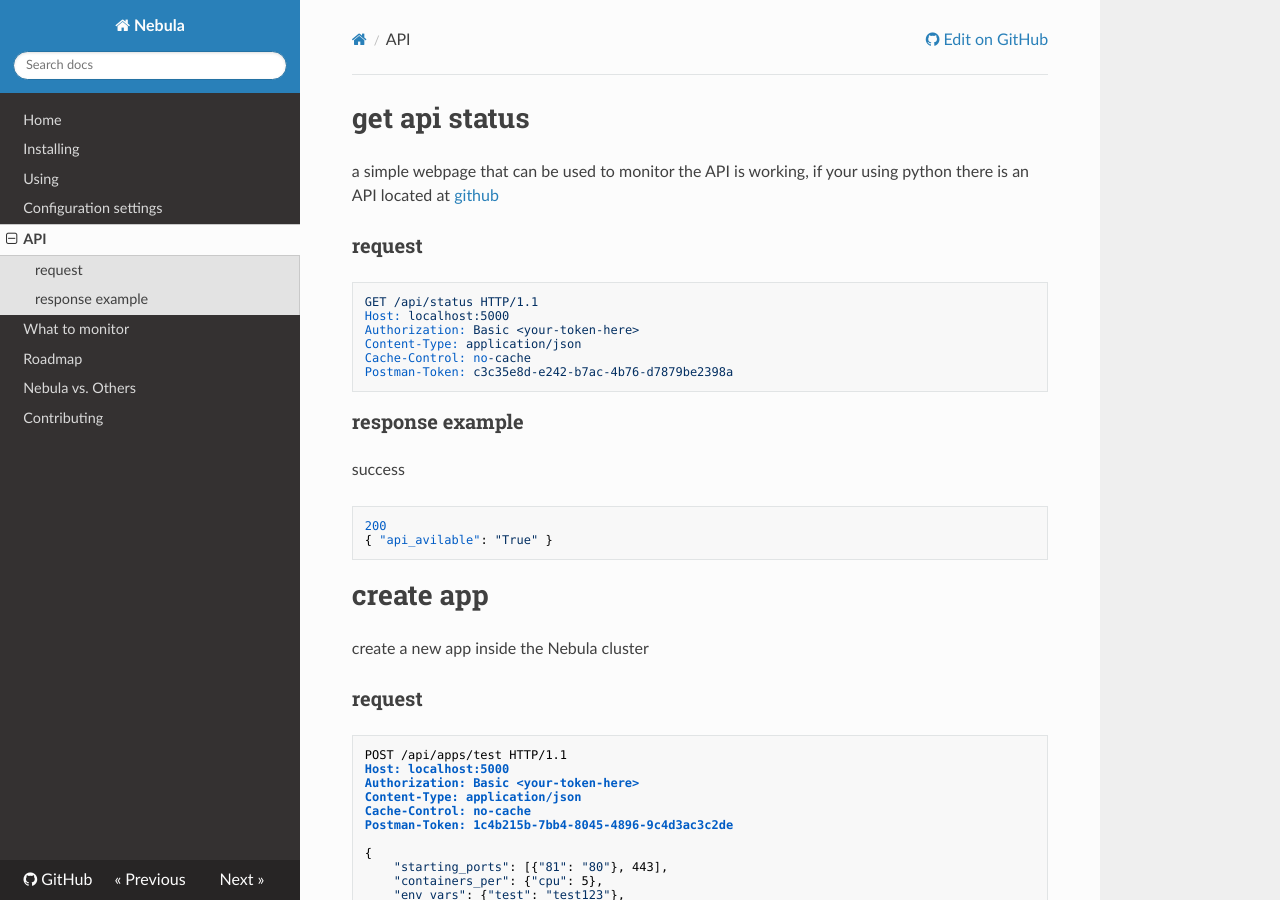
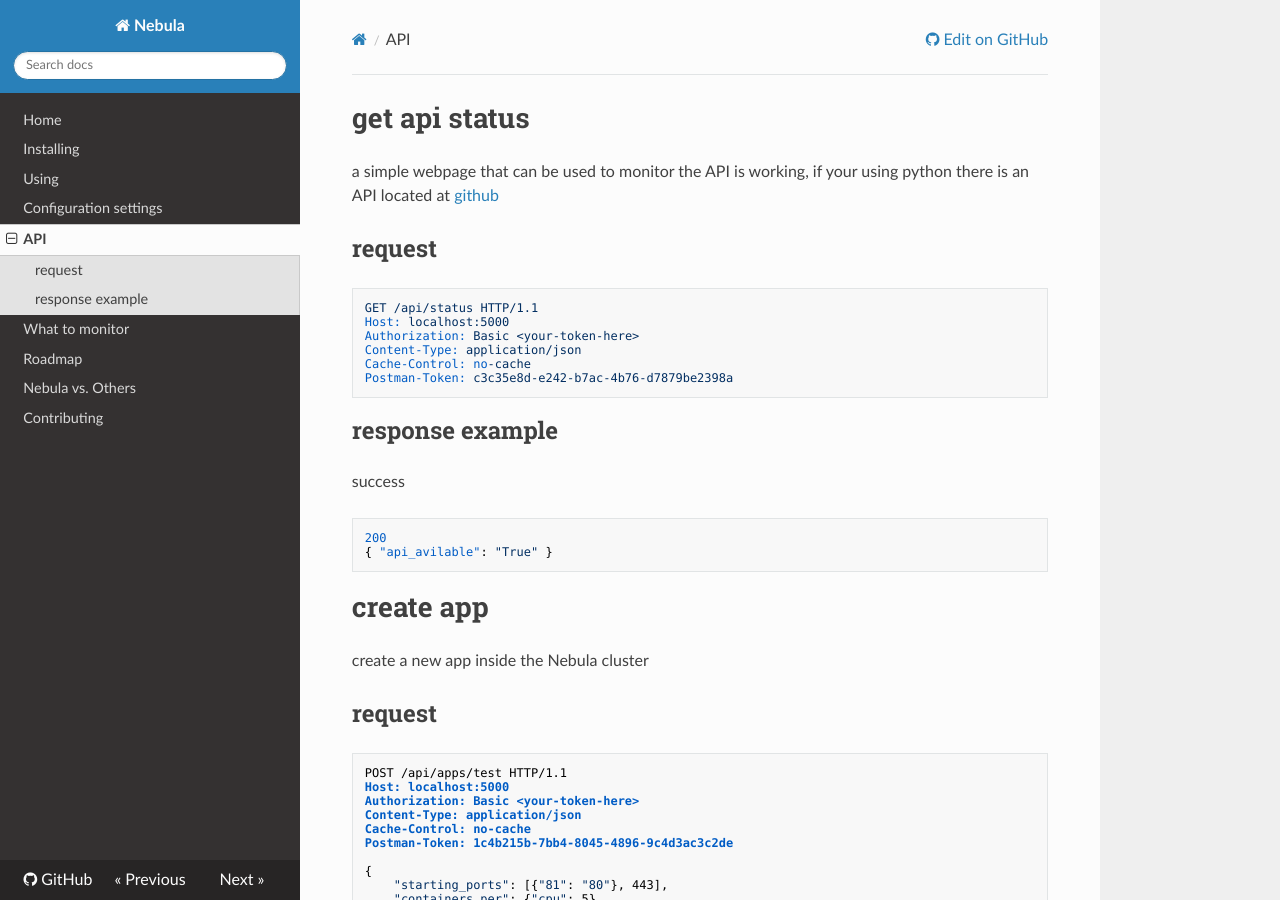
Before and after one commit to nebula-orchestrator/docs, an MkDocs documentation site: the page built from docs/api.md, in a window 1280 px wide and 900 px high. Built offline with MkDocs 1.6.1, drawn with Linux system fonts in a browser that asks for light colours; nearby versions of some CDN libraries; old or Windows-style settings are respelled for this version of MkDocs.

````diff
--- a/docs/api.md
+++ b/docs/api.md
@@ -1,6 +1,7 @@
 # get api status
 a simple webpage that can be used to monitor the API is working, if your using python there is an API located at [github](https://github.com/nebula-orchestrator/nebula-python-sdk)
-### request
+
+## request
 ```
 GET /api/status HTTP/1.1
 Host: localhost:5000
@@ -10,7 +11,7 @@ Cache-Control: no-cache
 Postman-Token: c3c35e8d-e242-b7ac-4b76-d7879be2398a
 ```
 
-### response example
+## response example
 success
 ```
 200
@@ -19,7 +20,7 @@ success
 
 # create app
 create a new app inside the Nebula cluster
-### request
+## request
 ```
 POST /api/apps/test HTTP/1.1
 Host: localhost:5000
@@ -38,7 +39,7 @@ Postman-Token: 1c4b215b-7bb4-8045-4896-9c4d3ac3c2de
 }
 ```
 
-### response example
+## response example
 success
 ```
 202
@@ -75,7 +76,7 @@ app already exists
 
 # delete app
 delete an app from the nebula cluster, be careful as the only way to restore a deleted app is manually creating it with the same veriables
-### request
+## request
 ```
 DELETE /api/apps/test HTTP/1.1
 Host: localhost:5000
@@ -85,7 +86,7 @@ Cache-Control: no-cache
 Postman-Token: 40e88690-33da-de0a-2a1c-1b01459bab8e
 ```
 
-### response example
+## response example
 success:
 ```
 202
@@ -102,7 +103,7 @@ when trying to delete a non existing app:
 
 # list apps
 list all apps managed in the current Nebula cluster
-### request
+## request
 ```
 GET /api/apps HTTP/1.1
 Host: nebula-api-01.private02.aws.vidazoo.com
@@ -112,7 +113,7 @@ Cache-Control: no-cache
 Postman-Token: 9ed33e7a-ade5-8512-2faf-e8697d855af8
 ```
 
-### response example
+## response example
 ```
 200
  {
@@ -124,7 +125,7 @@ Postman-Token: 9ed33e7a-ade5-8512-2faf-e8697d855af8
 
 # get app config
 get a specific Nebula app config
-### request
+## request
 ```
 GET /api/apps/test HTTP/1.1
 Host: localhost:5000
@@ -134,7 +135,7 @@ Cache-Control: no-cache
 Postman-Token: d67e1044-561e-cf39-a59a-93101102231e
 ```
 
-### response example
+## response example
 ```
 200
 {
@@ -160,7 +161,7 @@ Postman-Token: d67e1044-561e-cf39-a59a-93101102231e
 
 # stop app
 stop a running Nebula app
-### request
+## request
 ```
 POST /api/apps/test/stop HTTP/1.1
 Host: localhost:5000
@@ -170,7 +171,7 @@ Cache-Control: no-cache
 Postman-Token: 393100e2-fb29-3b02-fb66-b77388f810b1
 ```
 
-### response example
+## response example
 ```
 202
 {
@@ -197,7 +198,7 @@ Postman-Token: 393100e2-fb29-3b02-fb66-b77388f810b1
 
 # start app
 start a Nebula app
-### request
+## request
 ```
 POST /api/apps/test/start HTTP/1.1
 Host: localhost:5000
@@ -207,7 +208,7 @@ Cache-Control: no-cache
 Postman-Token: 8be83768-3921-f4cd-a6cb-b4fcda6b7e32
 ```
 
-### response example
+## response example
 ```
 202
  {
@@ -234,7 +235,7 @@ Postman-Token: 8be83768-3921-f4cd-a6cb-b4fcda6b7e32
 
 # restart app
 note that restarting an app also force pulling the latest version of the docker container so can be used as a form of deployment method assuming that the you overwritten the container tag in your docker registry with a newer version
-### request
+## request
 ```
 POST /api/apps/test/restart HTTP/1.1
 Host: localhost:5000
@@ -244,7 +245,7 @@ Cache-Control: no-cache
 Postman-Token: fa2e1e6f-c0c9-0dc5-a323-00ed9503cf4e
 ```
 
-### response example
+## response example
 ```
 202
 {
@@ -273,7 +274,7 @@ Postman-Token: fa2e1e6f-c0c9-0dc5-a323-00ed9503cf4e
 not fully implemented yet - do not use!!!
 
 note that restarting an app also force pulling the latest version of the docker container so can be used as a form of deployment method assuming that the you overwritten the container tag in your docker registry with a newer version
-### request
+## request
 ```
 POST /api/apps/test/roll HTTP/1.1
 Host: localhost:5000
@@ -283,7 +284,7 @@ Cache-Control: no-cache
 Postman-Token: fa2e1e6f-c0c9-0dc5-a323-00ed9503cf4e
 ```
 
-### response example
+## response example
 ```
 202
 {
@@ -310,7 +311,7 @@ Postman-Token: fa2e1e6f-c0c9-0dc5-a323-00ed9503cf4e
 
 # update app
 update a Nebula app config, currently all the permaters needs to be overwritten at once  (POST only), UPDATE support is on the todo list
-### request
+## request
 ```
 POST /api/apps/test/update HTTP/1.1
 Host: localhost:5000
@@ -329,7 +330,7 @@ Postman-Token: 9cd8b55e-2512-07fc-9cf1-15fc5c562635
 }
 ```
 
-### response example
+## response example
 success:
 ```
 202
````
